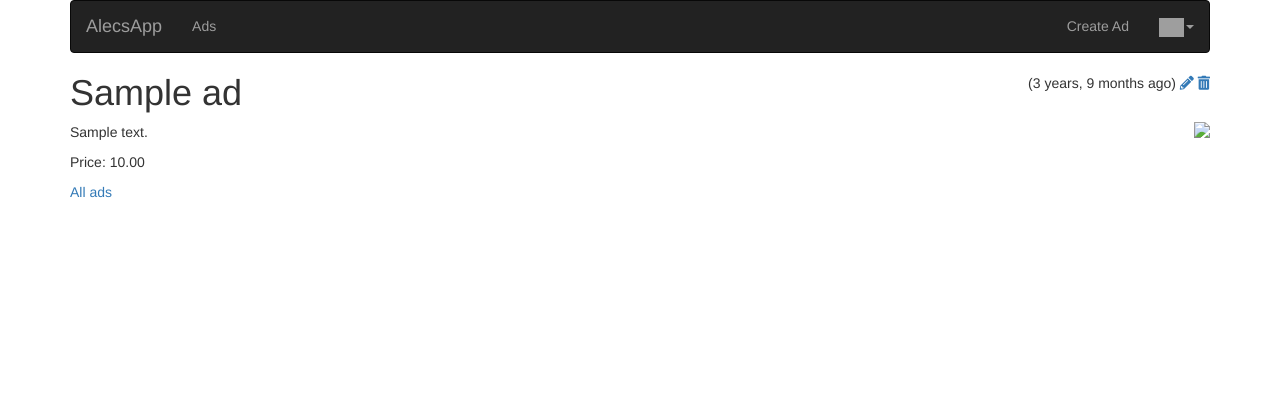
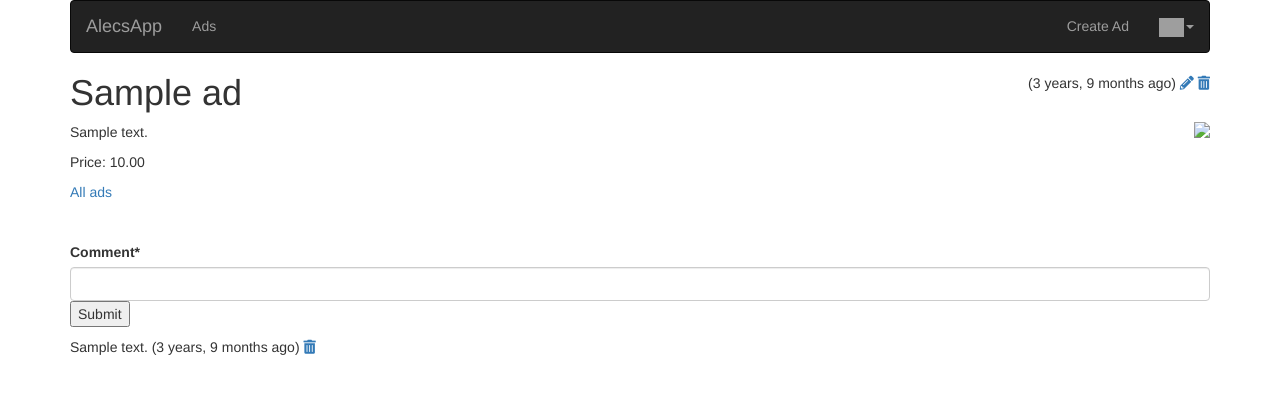
Before and after one commit to alecsbeinar/MySite, a Django app: page /ads/ad/1/ in a window 1280 px wide. Shown: the top 394 px of the page. Run offline with Django 4.2, Linux system fonts and the light colour scheme; a user stored in the database is signed in; tables that the repository leaves empty hold one stand-in row (values such as "Sample post"); some libraries are stand-ins or nearby versions; grey boxes are pictures that could not be loaded.

Commit message:
Add comments to ads app

```diff
--- a/ads/forms.py
+++ b/ads/forms.py
@@ -21,7 +21,7 @@ class CreateForm(forms.ModelForm):
 
     def clean(self):
         cleaned_data = super().clean()
-        pic = cleaned_data.get('picture')
+        pic = cleaned_data.get('picture', )
         if pic is None:
             return
         if len(pic) > self.max_upload_limit:
@@ -40,3 +40,7 @@ class CreateForm(forms.ModelForm):
             instance.save()
 
         return instance
+
+
+class CommentForm(forms.Form):
+    comment = forms.CharField(required=True, max_length=500, min_length=3, strip=True)
--- a/ads/models.py
+++ b/ads/models.py
@@ -1,6 +1,7 @@
 from django.db import models
 from django.core.validators import MinLengthValidator
 from django.conf import settings
+
 
 class Ad(models.Model):
     title = models.CharField(
@@ -16,5 +17,22 @@ class Ad(models.Model):
     picture = models.BinaryField(null=True, blank=True, editable=True)
     content_type = models.CharField(max_length=256, null=True, blank=True, help_text='The Mime-Type of the file')
 
+    comments = models.ManyToManyField(settings.AUTH_USER_MODEL,
+                                      through='Comment', related_name='comments_owned')
+
     def __str__(self):
         return self.title
+
+
+class Comment(models.Model):
+    text = models.TextField(validators=[MinLengthValidator(3, "Comment must be greater than 3 characters")])
+    ad = models.ForeignKey(Ad, on_delete=models.CASCADE)
+    owner = models.ForeignKey(settings.AUTH_USER_MODEL, on_delete=models.CASCADE)
+    created_at = models.DateTimeField(auto_now_add=True)
+    updated_at = models.DateTimeField(auto_now=True)
+
+    def __str__(self):
+        if len(self.text) < 15:
+            return self.text
+        else:
+            return self.text[:11] + ' ...'
--- a/ads/templates/ads/ad_detail.html
+++ b/ads/templates/ads/ad_detail.html
@@ -1,5 +1,7 @@
 {% extends 'base_menu.html' %}
+{% load crispy_forms_filters %}
 {% load humanize %}
+{% load crispy_forms_tags %}
 
 {% block head %}
     <style>
@@ -44,4 +46,26 @@
     <p>Price: {{ ad.price }}</p>
     <p></p>
     <p><a href="{% url 'ads:all' %}">All ads</a></p>
+
+
+    {% if user.is_authenticated %}
+        <br clear="all"/>
+        <p>
+        <form method="post" action="{% url 'ads:ad_comment_create' ad.id %}">
+            {% csrf_token %}
+            {{ comment_form|crispy }}
+            <input type="submit" value="Submit">
+        </form>
+        </p>
+    {% endif %}
+
+    {% for comment in comments %}
+        <p>
+            {{ comment.text }} ({{ comment.updated_at|naturaltime }})
+            {% if user == comment.owner %}
+                <a href="{% url 'ads:ad_comment_delete' comment.id %}"><i class="fa fa-trash"></i></a>
+            {% endif %}
+        </p>
+    {% endfor %}
+
 {% endblock %}
--- a/ads/urls.py
+++ b/ads/urls.py
@@ -9,4 +9,6 @@ urlpatterns = [
     path('ad/<int:pk>/update', AdUpdateView.as_view(success_url=reverse_lazy('ads:all')), name="ad_update"),
     path('ad/<int:pk>/delete', AdDeleteView.as_view(success_url=reverse_lazy('ads:all')), name="ad_delete"),
     path('ad_picture/<int:pk>', stream_file, name='ad_picture'),
+    path('ad/<int:pk>/comment', CommentCreateView.as_view(), name='ad_comment_create'),
+    path('comment/<int:pk>/delete', CommentDeleteView.as_view(), name='ad_comment_delete'),
 ]
--- a/ads/views.py
+++ b/ads/views.py
@@ -1,10 +1,10 @@
 from django.http import HttpRequest, HttpResponse
 from django.shortcuts import render, redirect, get_object_or_404
-from django.urls import reverse_lazy
+from django.urls import reverse_lazy, reverse
 from django.views import View
 
-from ads.forms import CreateForm
-from ads.models import Ad
+from ads.forms import CreateForm, CommentForm
+from ads.models import Ad, Comment
 from ads.owner import *
 
 
@@ -16,6 +16,14 @@ class AdListView(OwnerListView):
 
 class AdDetailView(OwnerDetailView):
     model = Ad
+    template_name = 'ads/ad_detail.html'
+
+    def get(self, request, pk):
+        ad = get_object_or_404(Ad, id=pk)
+        comments = Comment.objects.filter(ad=ad).order_by('-updated_at')
+        comment_form = CommentForm()
+        context = {'ad': ad, 'comments': comments, 'comment_form': comment_form}
+        return render(request, self.template_name, context)
 
 
 class AdDeleteView(OwnerDeleteView):
@@ -72,3 +80,20 @@ def stream_file(request, pk):
     response['Content-Length'] = len(ad.picture)
     response.write(ad.picture)
     return response
+
+
+class CommentCreateView(LoginRequiredMixin, View):
+    def post(self, request: HttpRequest, pk):
+        ad = get_object_or_404(Ad, id=pk)
+        comment = Comment(text=request.POST['comment'], owner=request.user, ad=ad)
+        comment.save()
+        return redirect(reverse('ads:ad_detail', args=[pk]))
+
+
+class CommentDeleteView(OwnerDeleteView):
+    model = Comment
+    template_name = 'ads/comment_confirm_delete.html'
+
+    def get_success_url(self):
+        ad = self.object.ad
+        return reverse('ads:ad_detail', args=[ad.id])
```
Also changed, not shown: ads/templates/ads/comment_confirm_delete.html (added, +13 -0 lines), ads/migrations/0003_comment_ad_comments.py (added).
